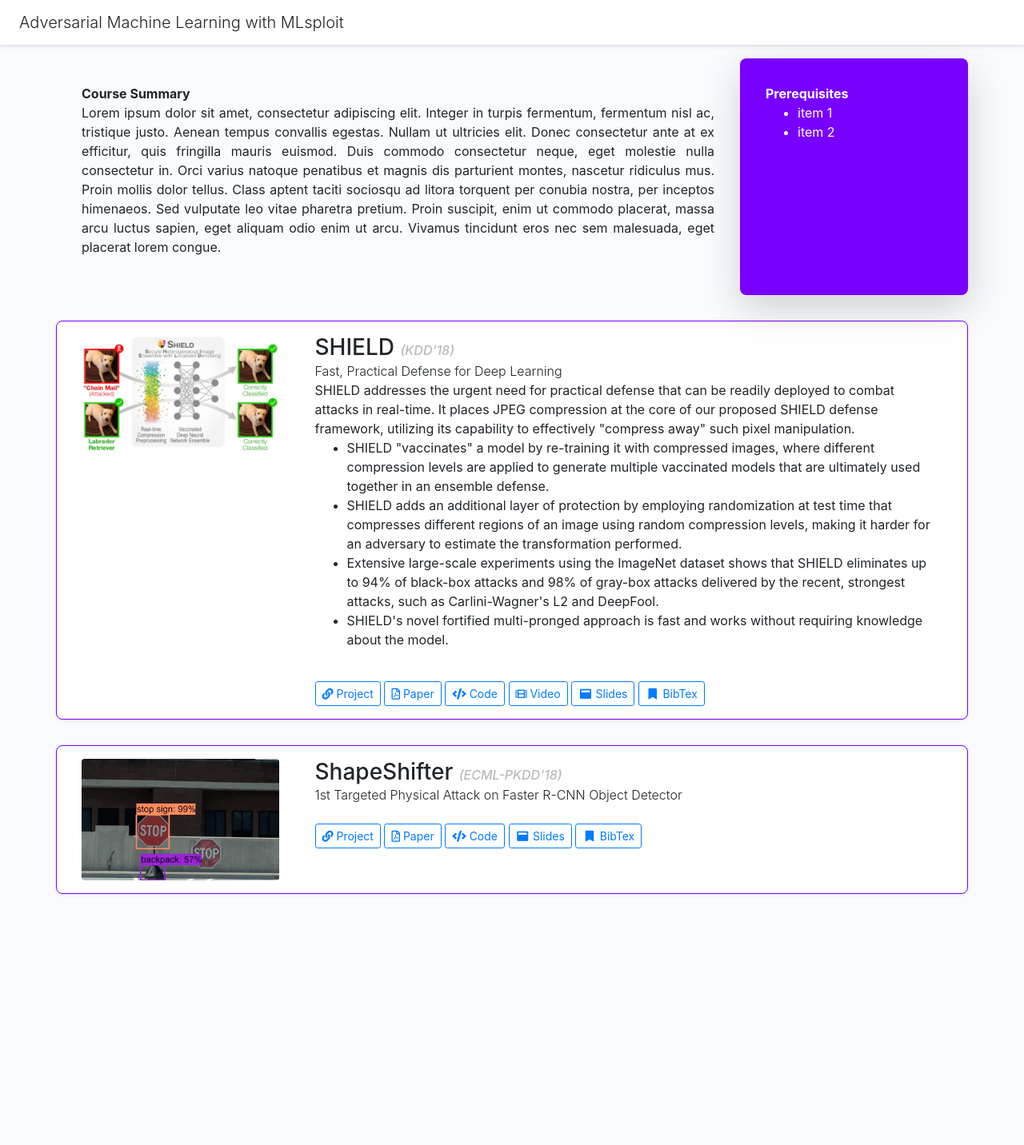
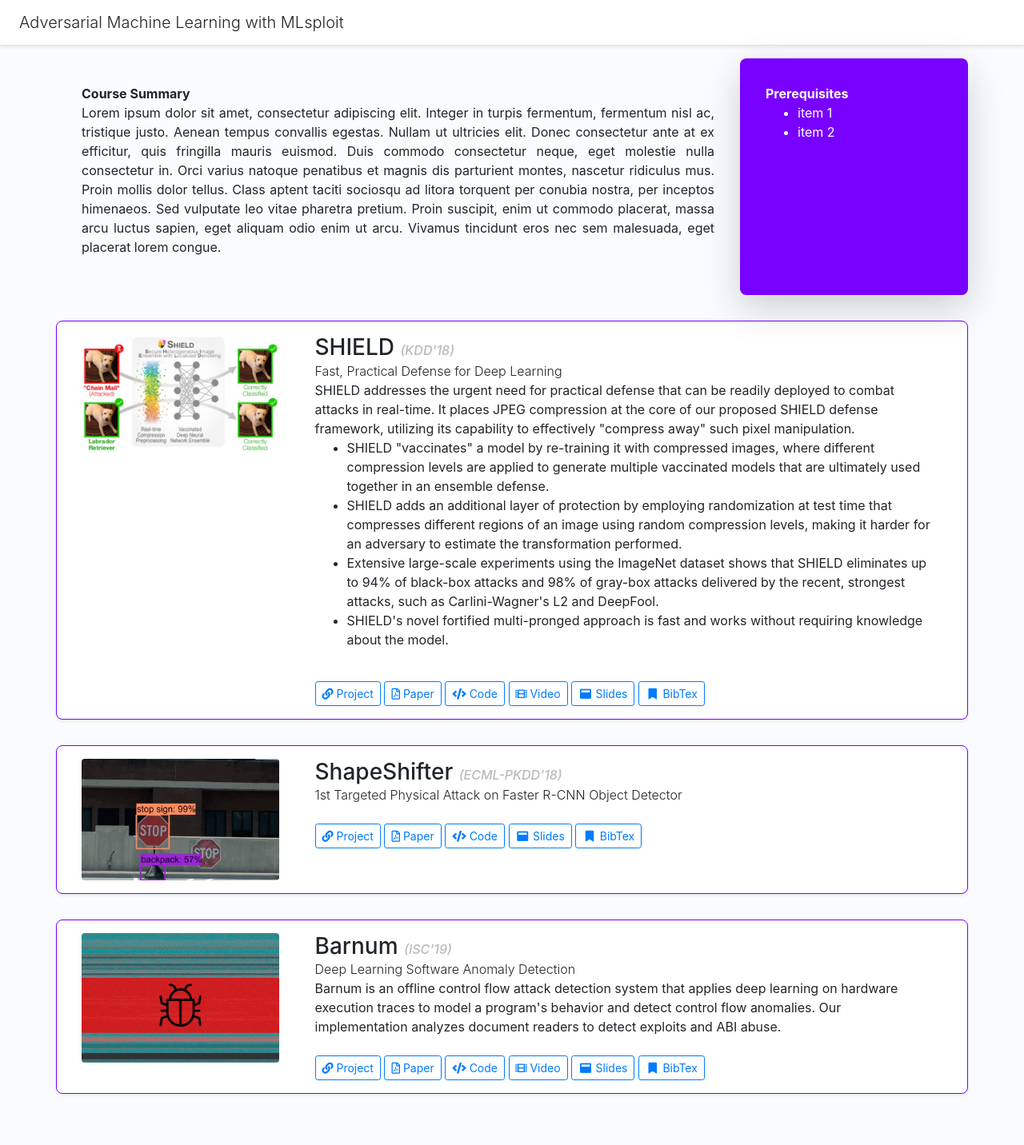
Before and after one commit to mlsploit/mlsploit-tutorial, a Jekyll site: the page built from index.html, in a window 1280 px wide. Shown: the whole page at 80% size. Built offline with Jekyll 4.4.1, drawn with Linux system fonts in a browser that asks for light colours; before the commit the page ends 1182 px from its top, so only the background shows below that.

Commit message:
Subsection for Barnum.

```diff
--- a/_data/modules.yml
+++ b/_data/modules.yml
@@ -63,3 +63,32 @@
       year={2018},
       organization={Springer}
     }
+
+
+- title: "Barnum: Detecting Document Malware via Control Flow Anomalies in Hardware Traces"
+  authors: "Carter Yagemann and Salmin Sultana and Li Chen and Wenke Lee"
+  venue: "22nd Information Security Conference (ISC 2019)"
+  venue-shorthand: ISC'19
+  year: 2019
+
+  paper-home: "https://carteryagemann.com/pages/barnum.html"
+  pdf: "#"
+  github: "https://github.com/carter-yagemann/barnum-mlsploit"
+  youtube: "#"
+  slides: "#"
+
+  icon: barnum.jpg
+  icon-fit: cover
+  brand: Barnum
+  tagline: Deep Learning Software Anomaly Detection
+  summary: |
+    Barnum is an offline control flow attack detection system that applies deep learning on hardware execution traces to model a program's behavior and detect control flow anomalies. Our implementation analyzes document readers to detect exploits and ABI abuse.
+
+  bibtex: |
+    @article{yagemann2019barnum,
+      title={Barnum: Detecting Document Malware via Control Flow Anomalies in Hardware Traces},
+      author={Yagemann, Carter and Sultana, Salmin and Chen, Li and Lee, Wenke},
+      booktitle={Proceedings of the 22nd Information Security Conference},
+      year={2019},
+      organization={ISC}
+    }
```
Also changed, not shown: static/img/modules/barnum.jpg (added).
